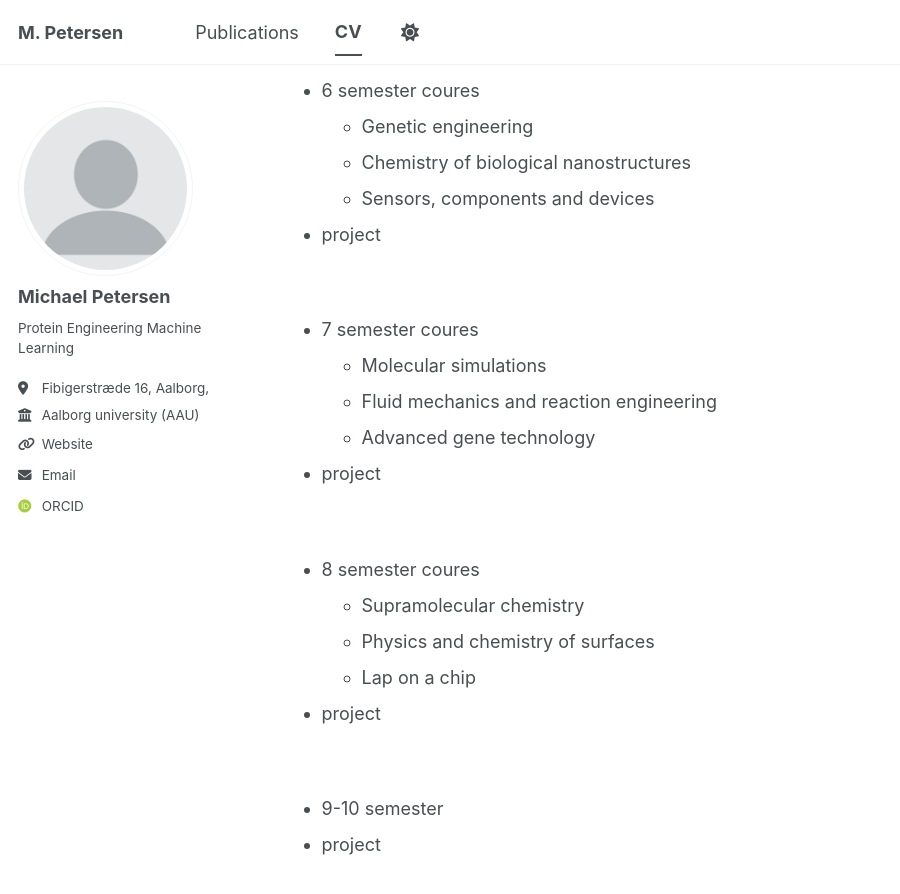
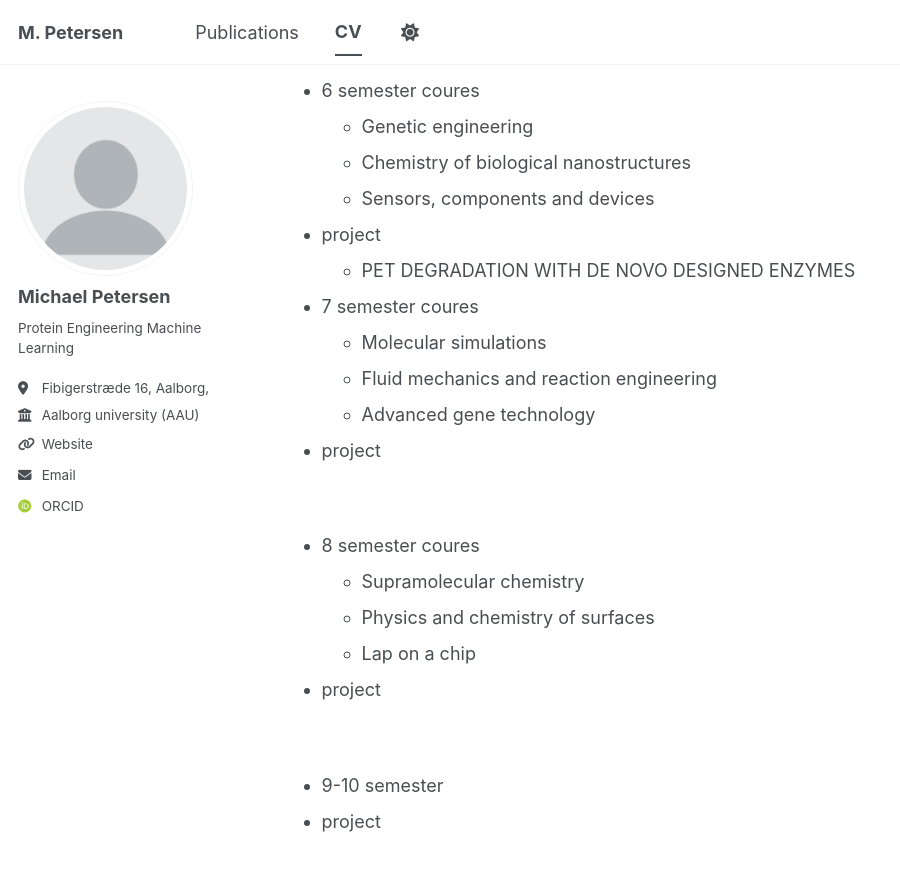
Before and after one commit to michipetersen18-rgb/cv_michael, a Jekyll site: the page built from _pages/cv.md, in a window 1280 px wide and 900 px high, scrolled down 1831 px. Shown: the top 894 px of the window, without its empty margins (0-900 px from the left). Built offline with Jekyll 4.4.1, drawn with Linux system fonts in a browser that asks for light colours; some web fonts are replaced; a script bundle is joined from its source files by our own code; library files that are not in the unit come from our copies.

Commit message:
Update cv.md

```diff
--- a/_pages/cv.md
+++ b/_pages/cv.md
@@ -76,7 +76,7 @@ educational lectures and project experience
     * Chemistry of biological nanostructures
     * Sensors, components and devices
 * project
-
+    * PET DEGRADATION WITH DE NOVO DESIGNED ENZYMES
 &nbsp;
  * 7 semester coures
     * Molecular simulations
```
